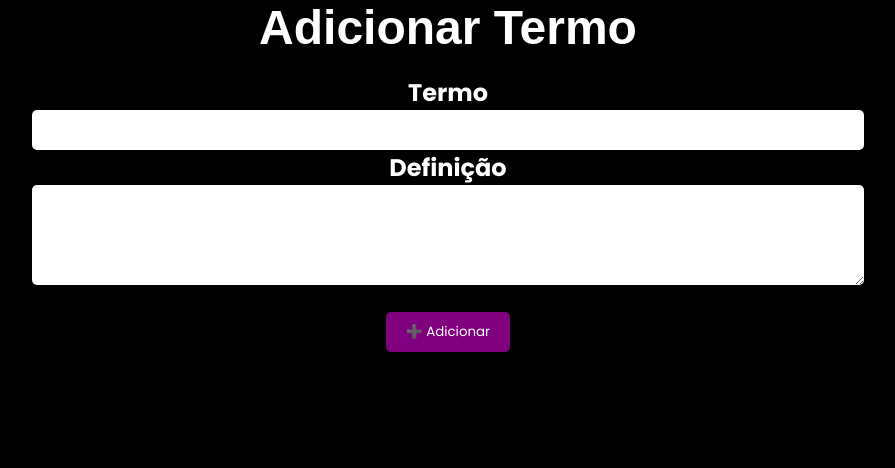
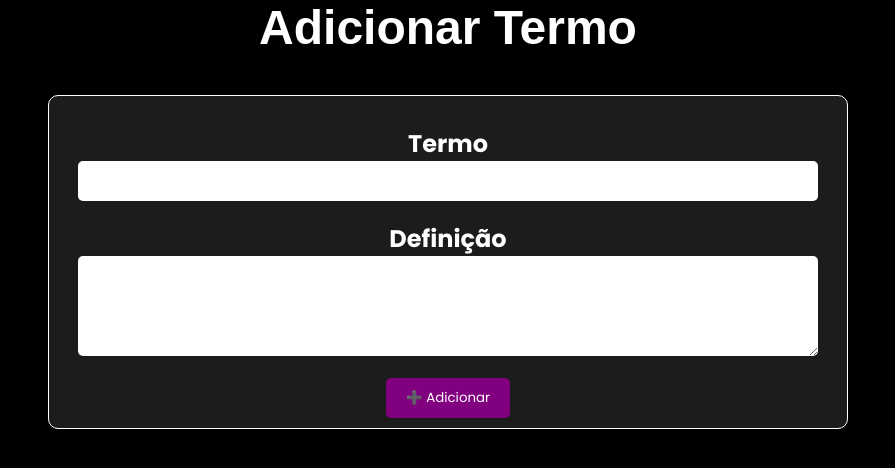
Before and after one commit to carvalhotamires/FlaskEdu, a Flask app: page /novo_termo in a window 1280 px wide. Shown: the part 212-680 px from the top of the page, without its empty margins (192-1087 px from the left). Run offline with Flask 3, Linux system fonts and the light colour scheme.

Commit message:
Menu Adicionar Termos

```diff
--- a/templates/novo_termo.html
+++ b/templates/novo_termo.html
@@ -1,28 +1,29 @@
 {% extends "base.html" %}
 {% block conteudo %}
 <h1>Adicionar Termo</h1>
+<div style="background-color: #1C1C1C; padding: 10px; border-radius: 10px; border: 1px solid white; max-width: 800px; margin: auto; margin-top: 40px;">
 
     <form method="POST" action="{{ url_for('glossario') }}">
         <!-- Seção 1: Termo -->
         <div style="margin-top: 20px; text-align: center">
             <h3 style="font-size: 1.5rem">Termo</h3>
             <input type="text" id="termo" name="termo" required
-               style="width: 65%; padding: 10px; border-radius: 5px; border: none;">
+                   style="width: 95%; padding: 10px; border-radius: 5px; border: none;">
         </div>
 
         <!-- Seção 2: Definição -->
-    <div style="margin-bottom: 20px; text-align: center">
+        <div style="margin-top: 20px; text-align: center">
             <h3 style="font-size: 1.5rem">Definição</h3>
             <textarea id="definicao" name="definicao" required
-                  style="width: 65%; height: 100px; padding: 10px; border-radius: 5px; border: none;"></textarea>
+                      style="width: 95%; height: 100px; padding: 10px; border-radius: 5px; border: none;"></textarea>
         </div>
 
         <!-- Botão -->
-    <div style="text-align: center;">
+        <div style="text-align: center; margin-top: 15px">
             <button type="submit" style="background-color: purple; color: white; padding: 10px 20px; border: none; border-radius: 5px;">
                 ➕ Adicionar
             </button>
         </div>
     </form>
-
+</div>
 {% endblock %}
```
Lines whose indentation alone changed are shown as unchanged.
